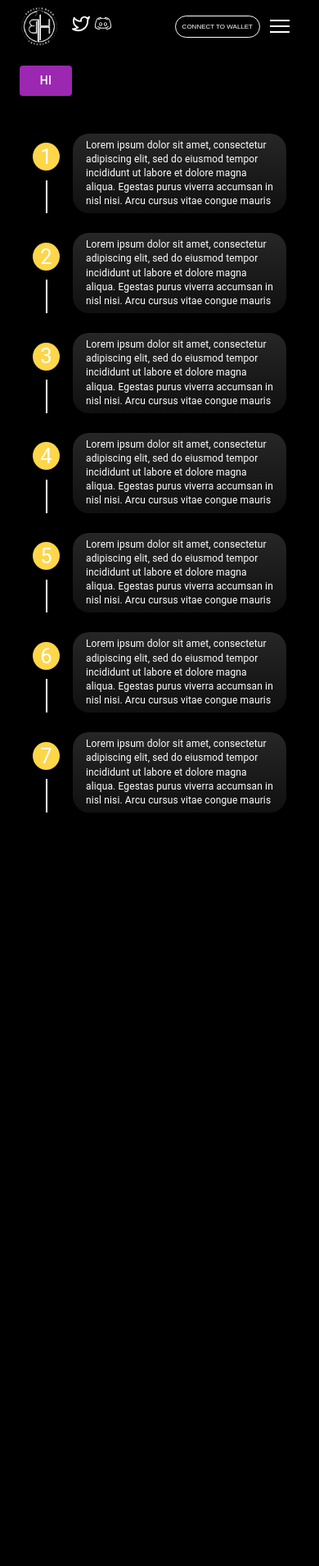
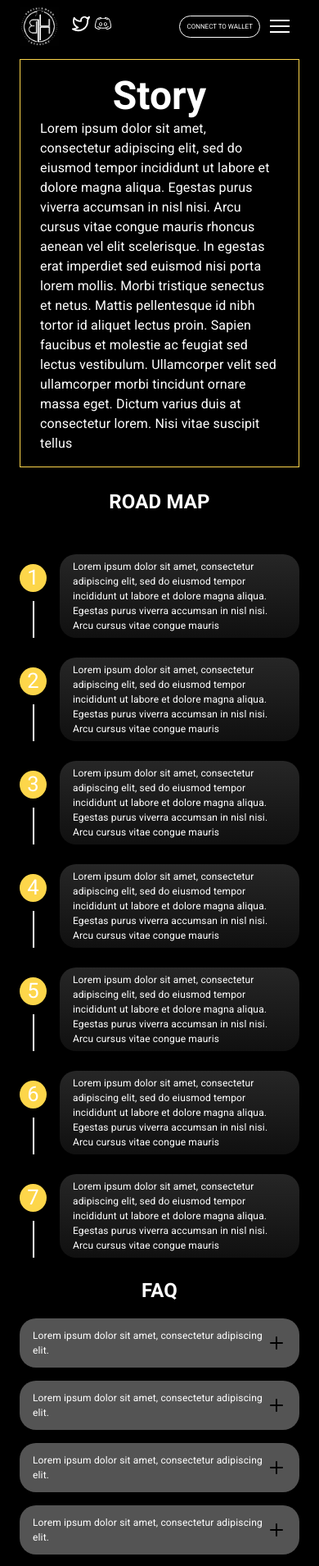
Before and after one commit to SepantaJoshani/NFT_UI, a React (Vite) app: page / in a window 390 px wide. Shown: the top 1910 px of the page at 82% size. Before the commit the page ends 1037 px from the top, so only its background shows below. Built offline with nearby package versions, Linux system fonts and the light colour scheme.

Commit message:
FAQ & some internal sizes

```diff
--- a/data/index.js
+++ b/data/index.js
@@ -1,5 +1,5 @@
 export const lorem =
-  "Lorem ipsum dolor sit amet, consectetur adipiscing elit, sed do eiusmod tempor incididunt ut labore et dolore magna aliqua. Egestas purus viverra accumsan in nisl nisi. Arcu cursus vitae congue mauris rhoncus aenean vel elit scelerisque. In egestas erat imperdiet sed euismod nisi ";
+  "Lorem ipsum dolor sit amet, consectetur adipiscing elit, sed do eiusmod tempor incididunt ut labore et dolore magna aliqua. Egestas purus viverra accumsan in nisl nisi. Arcu cursus vitae congue mauris rhoncus aenean vel elit scelerisque. In egestas erat imperdiet sed euismod nisi,Lorem ipsum dolor sit amet, consectetur adipiscing elitLorem ipsum dolor sit amet, consectetur adipiscing elit. ";
 export const timelineData = [
   {
     id: 1,
--- a/index.html
+++ b/index.html
@@ -1,13 +1,17 @@
 <!DOCTYPE html>
 <html lang="en">
+
 <head>
   <meta charset="UTF-8" />
   <link rel="icon" type="image/svg+xml" href="/vite.svg" />
   <meta name="viewport" content="width=device-width, initial-scale=1.0" />
-    <title>Vite + React</title>
+  <title>NFT</title>
+  <link rel="stylesheet" href="https://fonts.googleapis.com/css?family=Roboto:300,400,500,700&display=swap" />
 </head>
+
 <body>
   <div id="root"></div>
   <script type="module" src="/src/main.jsx"></script>
 </body>
+
 </html>
--- a/src/App.jsx
+++ b/src/App.jsx
@@ -1,27 +1,71 @@
-import { Box, Button, CssBaseline } from "@mui/material";
+import { Box, Button, CssBaseline, Typography } from "@mui/material";
 import styled from "@emotion/styled";
 
 import React from "react";
 import AlternateTimeline from "./components/content/timeline/AlternateTimeline";
 import { Layout } from "./components/layout";
+import Story from "./components/content/story/Story";
+import Faq from "./components/content/faq/Faq";
 
 const App = () => {
   return (
     <Layout>
       <CssBaseline />
-      <div>App</div>
-      <Button variant="contained">HI</Button>
-      <TimeLineWrapper>
+      <StoryWrapper>
+        <Story />
+      </StoryWrapper>
+      <TimeLineWrapper component="section">
         <AlternateTimeline />
       </TimeLineWrapper>
+      <FaqWrapper>
+        <Faq />
+      </FaqWrapper>
     </Layout>
   );
 };
 
 export default App;
 
+const StoryWrapper = styled.section`
+  padding: 1rem 1.5rem;
+  background-color: transparent;
+  border: 1px solid #fdd54b;
+  margin-top: 1rem;
+
+  @media (min-width: 768px) {
+    margin: 0 auto;
+    margin-top: 2rem;
+  }
+  @media (min-width: 768px) {
+    margin: 0 auto;
+    margin-top: 2rem;
+    width: 90%;
+  }
+`;
+
 const TimeLineWrapper = styled(Box)`
-  ${(p) => p.theme.breakpoints.up("lg")} {
+  margin-top: 1.5rem;
+  /* ${(p) => p.theme.breakpoints.up("lg")} {
+    margin-top: 1.5rem;
     padding: 0 10rem;
   }
+  ${(p) => p.theme.breakpoints.up("xl")} {
+    padding: 0 16rem;
+  } */
+  @media (min-width: 1024px) {
+    width: 90%;
+    margin: 0 auto;
+  }
 `;
+
+const FaqWrapper = styled.section`
+  display: flex;
+  flex-direction: column;
+  width: 100%;
+  row-gap: 1rem;
+
+  @media (min-width: 1024px) {
+    width: 90%;
+    margin: 0 auto;
+  }
+`;
--- a/src/components/common/index.js
+++ b/src/components/common/index.js
@@ -1,7 +1,7 @@
 import { css } from "@emotion/react";
 
 export const maxWidth = css`
-  max-width: 1440px;
+  max-width: 1280px;
   margin: 0 auto;
 `;
 
--- /dev/null
+++ b/src/components/content/faq/Faq.jsx
@@ -0,0 +1,58 @@
+import React from "react";
+import Accordion from "@mui/material/Accordion";
+import AccordionSummary from "@mui/material/AccordionSummary";
+import AccordionDetails from "@mui/material/AccordionDetails";
+import Typography from "@mui/material/Typography";
+import PlusIcon from "../../../assets/plus.svg";
+import { timelineData } from "../../../../data/index";
+const Faq = () => {
+  return (
+    <>
+      <Typography variant="h2" fontWeight="bold" textAlign="center">
+        FAQ
+      </Typography>
+      {timelineData.map(({ id, text }, i) => (
+        <Accordion
+          key={id}
+          sx={{
+            background: "#545454",
+            "&.MuiAccordion-root": {
+              ":first-of-type": {
+                borderTopLeftRadius: "20px",
+                borderTopRightRadius: "20px",
+              },
+            },
+            borderRadius: "20px",
+          }}
+        >
+          <AccordionSummary
+            sx={{
+              py: {
+                xs: 0,
+                md: 1,
+                lg: 1.2,
+              },
+            }}
+            expandIcon={<img src={PlusIcon} alt="plus" />}
+            aria-controls="panel1a-content"
+            id="panel1a-header"
+          >
+            <Typography variant="body2">
+              {" "}
+              Lorem ipsum dolor sit amet, consectetur adipiscing elit.
+            </Typography>
+          </AccordionSummary>
+          <AccordionDetails>
+            <Typography>
+              Lorem ipsum dolor sit amet, consectetur adipiscing elit.
+              Suspendisse malesuada lacus ex, sit amet blandit leo lobortis
+              eget.
+            </Typography>
+          </AccordionDetails>
+        </Accordion>
+      ))}
+    </>
+  );
+};
+
+export default Faq;
--- /dev/null
+++ b/src/components/content/story/Story.jsx
@@ -0,0 +1,30 @@
+import { Typography } from "@mui/material";
+import React from "react";
+
+const DUMMY_TEXT =
+  "      Lorem ipsum dolor sit amet, consectetur adipiscing elit, sed do eiusmod tempor incididunt ut labore et dolore magna aliqua. Egestas purus viverra accumsan in nisl nisi. Arcu cursus vitae congue mauris rhoncus aenean vel elit scelerisque. In egestas erat imperdiet sed euismod nisi porta lorem mollis. Morbi tristique senectus et netus. Mattis pellentesque id nibh tortor id aliquet lectus proin. Sapien faucibus et molestie ac feugiat sed lectus vestibulum. Ullamcorper velit sed ullamcorper morbi tincidunt ornare massa eget. Dictum varius duis at consectetur lorem. Nisi vitae suscipit tellus mauris a diam maecenas sed enim. Velit ut tortor pretium viverra suspendisse potenti nullam. Et molestie ac feugiat sed lectus. Non nisi est sit amet facilisis magna. Dignissim diam quis enim lobortis scelerisque fermentum. Odio ut enim blandit volutpat maecenas volutpat. Ornare lectus sit amet est placerat in egestas erat. Nisi vitae suscipit tellus mauris a diam maecenas sed. Placerat duis ultricies lacus sed turpis tincidunt id aliquet.";
+
+const Story = () => {
+  return (
+    <>
+      <Typography variant="h3" fontWeight="bold" textAlign="center">
+        Story
+      </Typography>
+      <Typography
+        variant="body1"
+        sx={{
+          xs: {
+            textAlign: "center",
+          },
+          md: {
+            textAlign: "left",
+          },
+        }}
+      >
+        {DUMMY_TEXT.substring(0, 600)}
+      </Typography>
+    </>
+  );
+};
+
+export default Story;
--- a/src/components/content/timeline/AlternateTimeline.jsx
+++ b/src/components/content/timeline/AlternateTimeline.jsx
@@ -7,17 +7,20 @@ import TimelineContent from "@mui/lab/TimelineContent";
 import TimelineDot from "@mui/lab/TimelineDot";
 import styled from "@emotion/styled";
 import { css } from "@emotion/react";
-import { useTheme } from "@mui/material/styles";
 import useMediaQuery from "@mui/material/useMediaQuery";
 import { timelineData } from "../../../../data";
 import { Typography } from "@mui/material";
 
 export default function AlternateTimeline() {
-  const theme = useTheme();
   const smDown = useMediaQuery("(max-width:640px)");
   const lgDown = useMediaQuery("(max-width:1024px)");
 
   return (
+    <>
+      <Typography variant="h2" fontWeight="bold" textAlign="center">
+        ROAD MAP
+      </Typography>
+
       <StyledTimeline position={smDown ? "right" : "alternate"}>
         {timelineData.map(({ id, text }, index) => (
           <StyledTimeLineItem key={id}>
@@ -31,18 +34,20 @@ export default function AlternateTimeline() {
             </TimelineSeparator>
             <StyledTimeLineContent isRight={index % 2 !== 0}>
               <Typography variant="body2" textAlign="left">
-              {lgDown ? text.substring(0, 200) : text.substring(0, 400)}
+                {lgDown ? text.substring(0, 200) : text.substring(0, 500)}
               </Typography>
             </StyledTimeLineContent>
           </StyledTimeLineItem>
         ))}
       </StyledTimeline>
+    </>
   );
 }
 
 const StyledTimeline = styled(Timeline)`
   ${(p) => p.theme.breakpoints.down("sm")} {
-    .MuiTimelineItem-root {
+    &.MuiTimeline-root {
+      padding: 6px 0;
     }
     .MuiTimelineItem-root::before {
       flex: 0;
--- a/src/index.css
+++ b/src/index.css
@@ -1,3 +1,7 @@
+*{
+  font-family: "Roboto";
+}
+
 body{
   background-color: #000;
 }
--- a/src/theme/theme.js
+++ b/src/theme/theme.js
@@ -14,6 +14,18 @@ const theme = createTheme({
     },
   },
   typography: {
+    h2: {
+      fontSize: "3.2rem",
+      color: " #ffffff",
+    },
+    h3: {
+      fontSize: "3rem",
+      color: " #ffffff",
+    },
+    body1: {
+      fontFamily: "1rem",
+      color: "#fff",
+    },
     body2: {
       fontSize: "0.75rem",
       color: "#fff",
@@ -38,4 +50,22 @@ const theme = createTheme({
   },
 });
 
+theme.typography.h2 = {
+  fontSize: "1.5rem",
+  "@media (min-width:768px)": {
+    fontSize: "1.8rem",
+  },
+  "@media (min-width:1024px)": {
+    fontSize: "2.2rem",
+  },
+};
+theme.typography.body2 = {
+  color:"#fff",
+  fontSize: "0.75rem",
+  "@media (min-width:768px)": {
+    fontSize: "1rem",
+  },
+
+};
+
 export default theme;
```
Also changed, not shown: src/assets/plus.svg (added). Lines whose indentation alone changed are shown as unchanged.
